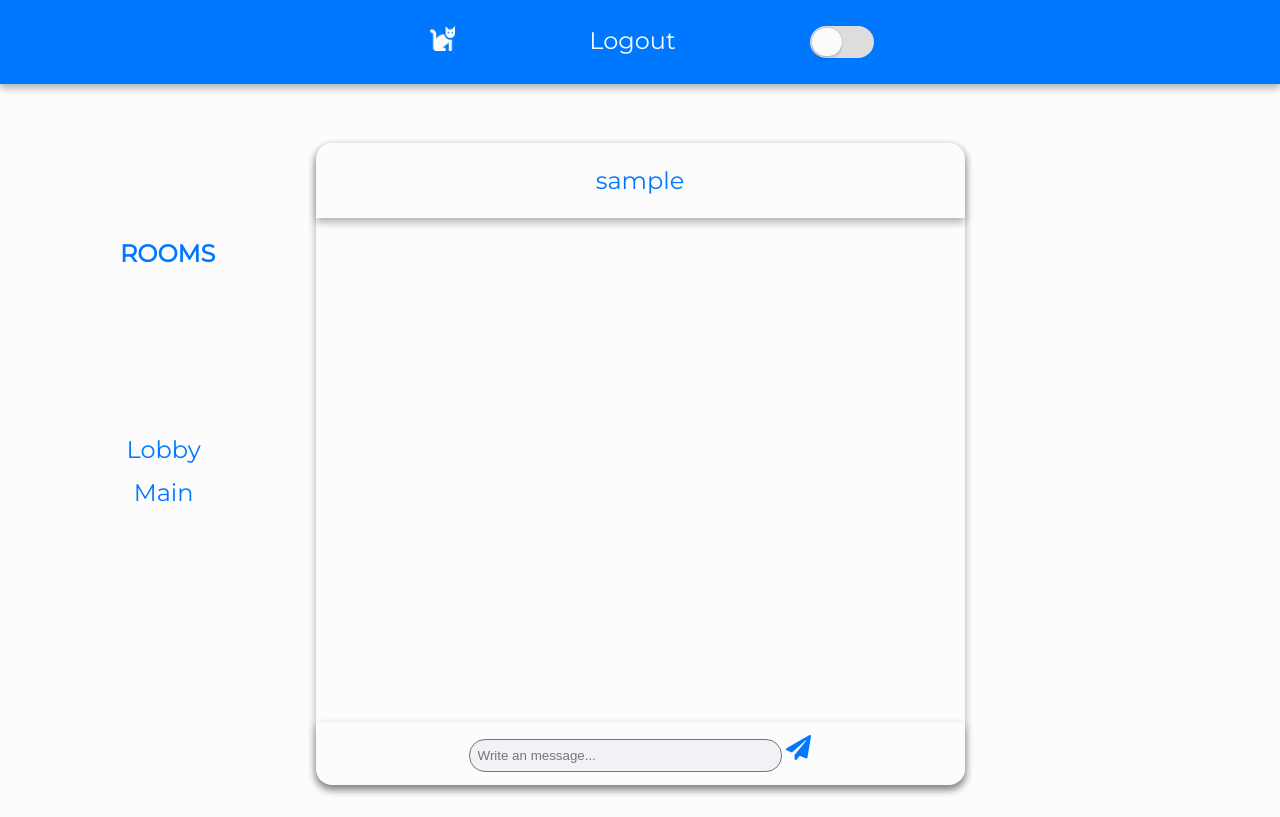
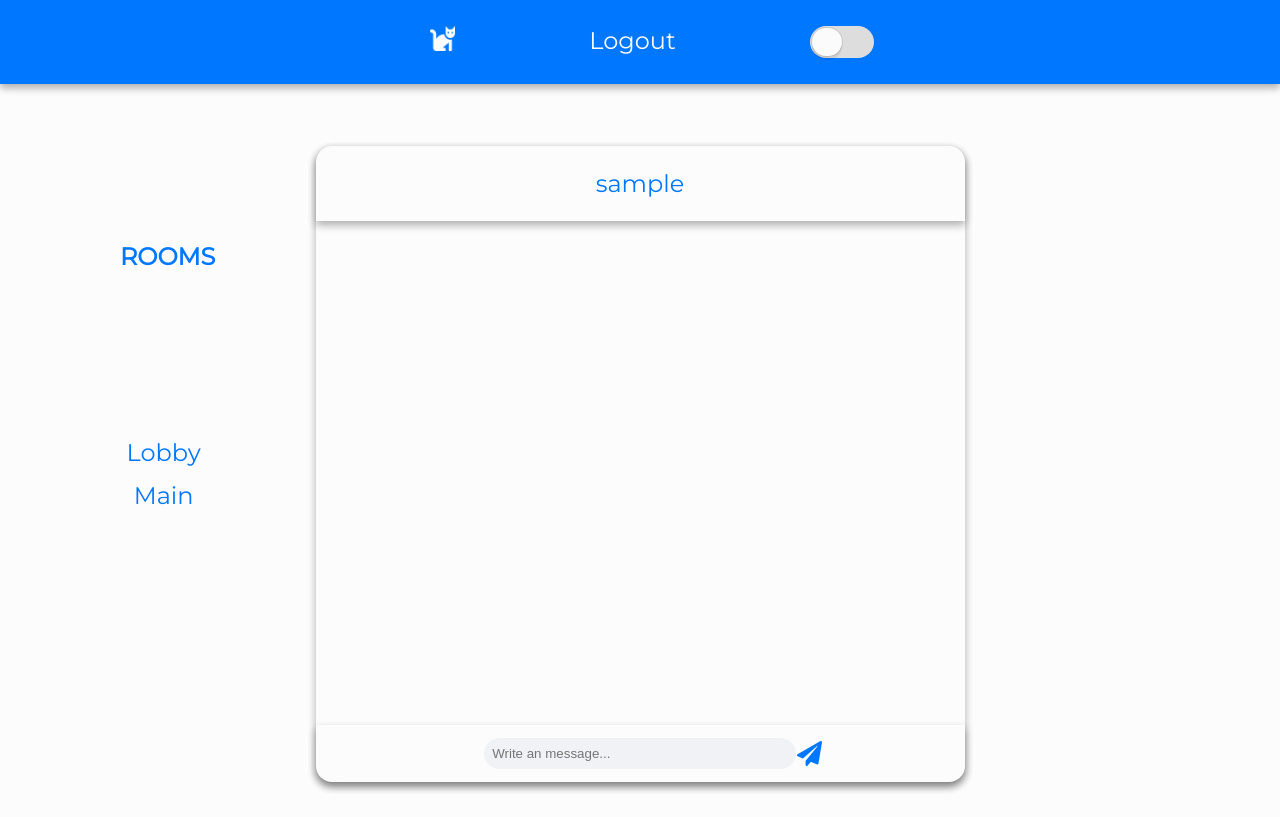
Before and after one commit to zbigniewstefaniuk/chat_app, a Flask app: page /chat in a window 1280 px wide. After the commit the page ends 792 px from the top, so only its background shows below. Run offline with Flask 2, Linux system fonts and the light colour scheme; the visitor is signed in with stand-in values (Sample User, id 1); data comes from the database, SQL or seed files in the repository; some libraries are stand-ins or nearby versions.

Commit message:
updated 0.22 - chat UX

```diff
--- a/static/css/style.css
+++ b/static/css/style.css
@@ -21,6 +21,7 @@ html {
   --shadows-color: 0 4px 8px 0 rgba(0, 0, 0, 0.15), 0 4px 8px 0 rgba(0, 0, 0, 0.19);
   --footer-filter: invert(99%) sepia(5%) saturate(354%) hue-rotate(298deg) brightness(117%) contrast(98%);
   --send-icon-filter: invert(31%) sepia(95%) saturate(3546%) hue-rotate(203deg) brightness(104%) contrast(103%);
+  --input-msg-bg: #f0f2f5;
   --user-txt-msg: #fcfcfc;
   --others-msg-color-txt: #333333;
   --others-msg-bg: #d4d4d4;
@@ -38,6 +39,7 @@ html[data-theme="dark"] {
   --shadows-color: 0 4px 8px 0 rgba(251, 251, 251, 0.2), 0 4px 6px 0 rgba(238, 238, 238, 0.19);
   --footer-filter: invert(33%) sepia(80%) saturate(919%) hue-rotate(318deg) brightness(111%) contrast(109%);
   --send-icon-filter: invert(33%) sepia(80%) saturate(919%) hue-rotate(318deg) brightness(111%) contrast(109%);
+  --input-msg-bg: #313944;
   --user-txt-msg: #fcfcfc;
   --others-msg-color-txt: #fcfcfc;
   --others-msg-bg: #2d353d;
@@ -58,7 +60,6 @@ h1 {
 }
 
 p {
-  text-align: center;
   color: var(--bg);
   grid-area: content;
   font-size: 1.1em;
@@ -575,6 +576,7 @@ html.transition *:after {
   max-height: 55vh;
   /*Make  this section scrolable */
   overflow-y: auto;
+  overflow-wrap: break-word;
 }
 
 #bottom-user-msg-panel {
@@ -598,17 +600,18 @@ html.transition *:after {
   padding-right: 1em;
   padding-top: 0.8em;
   bottom: 0;
+  direction: ltr;
   text-align: center;
-  overflow: hidden;
 }
 
 #send-msg-panel input[type=text] {
   width: 30%;
-  background: #f0f2f5;
+  background: var(--input-msg-bg);
   padding: 0.5rem;
   border-radius: 1rem;
   border-style: solid;
   border-width: 1px;
+  border: none;
   outline: none;
   -webkit-transition: width .25s ease-in-out;
   transition: width .25s ease-in-out;
@@ -621,20 +624,21 @@ html.transition *:after {
   border-radius: 1rem;
   border-style: solid;
   border-width: 1px;
+  border: none;
 }
 
-#user_message .send-btn-icon {
-  position: absolute !important;
-  float: right !important;
-  top: 8px !important;
-  right: 0 !important;
-  padding: 9px 8px !important;
-  -webkit-filter: var(--footer-filter);
-          filter: var(--footer-filter);
+#user_message {
+  position: relative;
 }
 
-#user_message .send-btn-icon:hover {
-  cursor: pointer !important;
+#input-area img {
+  position: absolute !important;
+  top: 15px;
+  padding: 1px !important;
+}
+
+#input-area img:hover {
+  opacity: 80%;
 }
 
 .send-btn-icon {
@@ -643,17 +647,6 @@ html.transition *:after {
   cursor: pointer !important;
 }
 
-/*
-#send-msg-btn {
-    position: absolute;
-    width: 25px;
-    height: auto;
-    float: right;
-    right: 0;
-    padding: 9px 8px;
-    //filter:var(--footer-filter);
-}
-*/
 @-webkit-keyframes fadeIn {
   0% {
     opacity: 0;
@@ -662,6 +655,7 @@ html.transition *:after {
     opacity: 1;
   }
 }
+
 @keyframes fadeIn {
   0% {
     opacity: 0;
@@ -674,8 +668,7 @@ html.transition *:after {
 .others-msg {
   overflow: hidden;
   margin-right: 7em;
-  margin-left: 1em;
-  padding: 0.5em 0.5em 0.5em 1em;
+  padding: 0.5em 0.5em 0.5em 0.5em;
   border-radius: 2em;
   width: auto;
   /* animation */
@@ -692,7 +685,7 @@ html.transition *:after {
 .client-msg {
   margin-right: 7em;
   margin-left: 1em;
-  padding: 0.5em 0.5em 0.5em 1em;
+  padding: 0.5em 0.5em 0.5em 0.5em;
   border-radius: 2em;
   background-color: var(--others-msg-bg);
   width: auto;
@@ -711,14 +704,13 @@ html.transition *:after {
 .my-msg {
   margin-left: 7em;
   margin-right: 1em;
-  padding: 0.5em 0.5em 0.5em 1em;
+  padding: 0.5em 0.5em 0.5em 0.5em;
   border-radius: 2em;
   background-color: var(--color-headings);
   width: -webkit-fit-content;
   width: -moz-fit-content;
   width: fit-content;
   margin-left: auto;
-  margin-right: 1em;
   /* animation */
   -webkit-animation-name: fadeIn;
           animation-name: fadeIn;
@@ -737,6 +729,7 @@ html.transition *:after {
 }
 
 .system-msg {
+  text-align: center;
   margin-right: 1em;
   margin-left: 1em;
   padding: 0.5em 0.5em 0.5em 1em;
--- a/static/css/style.scss
+++ b/static/css/style.scss
@@ -18,6 +18,7 @@ html {
     --footer-filter: invert(99%) sepia(5%) saturate(354%) hue-rotate(298deg) brightness(117%) contrast(98%);
     // filter for send message button
     --send-icon-filter: invert(31%) sepia(95%) saturate(3546%) hue-rotate(203deg) brightness(104%) contrast(103%);
+    --input-msg-bg: #f0f2f5;
     --user-txt-msg: #fcfcfc;
     --others-msg-color-txt: #333333;
     --others-msg-bg: #d4d4d4;
@@ -40,6 +41,7 @@ html[data-theme="dark"] {
     --footer-filter: invert(33%) sepia(80%) saturate(919%) hue-rotate(318deg) brightness(111%) contrast(109%);
     // filter for send message button
     --send-icon-filter: invert(33%) sepia(80%) saturate(919%) hue-rotate(318deg) brightness(111%) contrast(109%);
+    --input-msg-bg: #313944;
     --user-txt-msg: #fcfcfc;
     --others-msg-color-txt: #fcfcfc;
     --others-msg-bg: #2d353d;
@@ -58,12 +60,12 @@ body {
 h1 {
 
     margin: 0;
-    padding: 5em;
+    padding: 4em;
     color: var(--color-headings);
 }
 
 p {
-    text-align: center;
+    //text-align: center;
     color: var(--bg);
     grid-area: content;
     font-size: 1.1em;
@@ -317,7 +319,7 @@ html.transition *:after {
     max-width: 975px;
     padding: 26px 26px;
     flex-direction: row;
-    height: 77px;
+    height: auto; //77px;
     margin: auto;
 }
 
@@ -511,7 +513,7 @@ html.transition *:after {
 }
 
 #display-message-section {
-    //margin-top: 2em;
+
     padding: 2em;
     width: 585px;
     min-height: 55vh;
@@ -520,6 +522,8 @@ html.transition *:after {
     //word-wrap: break-word;
     /*Make  this section scrolable */
     overflow-y: auto;
+    //margin-top: 2em;
+    overflow-wrap: break-word;
 
 }
 
@@ -543,20 +547,19 @@ html.transition *:after {
     padding-right: 1em;
     padding-top: 0.8em;
     bottom: 0;
+    direction: ltr;
     text-align: center;
 
-    overflow: hidden;
-
-    //position: fixed;
 }
 
 #send-msg-panel input[type=text] {
     width: 30%;
-    background: #f0f2f5;
+    background: var(--input-msg-bg);
     padding: 0.5rem;
     border-radius: 1rem;
     border-style: solid;
     border-width: 1px;
+    border: none;
     outline: none;
     transition: width .25s ease-in-out;
 
@@ -570,6 +573,7 @@ html.transition *:after {
     border-radius: 1rem;
     border-style: solid;
     border-width: 1px;
+    border: none;
 
 
     //bordr-color: var(--color-headings);
@@ -577,38 +581,28 @@ html.transition *:after {
     //box-shadow: 0px 1px 1px rgba(0, 0, 0, 0.075) inset, 0px 0px 10px var(--color-headings);
 }
 
-#user_message .send-btn-icon {
-    position: absolute !important;
-    float: right !important;
-    //width: 25px !important;
-    top: 8px !important;
-    right: 0 !important;
-    padding: 9px 8px !important;
-    //position: sticky !important;
-    filter: var(--footer-filter);
+#user_message {
+    position: relative;
 }
 
-#user_message .send-btn-icon:hover {
-    cursor: pointer !important;
+#input-area img {
+    position: absolute !important;
+    //width: 25px !important;
+    top: 15px;
+    //right: 20px;
+    padding: 1px !important;
+    //position: sticky !important;
+}
+
+#input-area img:hover {
+    opacity: 80%;
 }
 
 .send-btn-icon {
-    filter: var(--send-icon-filter)!important;
+    filter: var(--send-icon-filter) !important;
     cursor: pointer !important;
 
 }
-
-/*
-#send-msg-btn {
-    position: absolute;
-    width: 25px;
-    height: auto;
-    float: right;
-    right: 0;
-    padding: 9px 8px;
-    //filter:var(--footer-filter);
-}
-*/
 
 @keyframes fadeIn {
     0% {
@@ -623,8 +617,8 @@ html.transition *:after {
 .others-msg {
     overflow: hidden;
     margin-right: 7em;
-    margin-left: 1em;
-    padding: 0.5em 0.5em 0.5em 1em;
+    //margin-left: 1em;
+    padding: 0.5em 0.5em 0.5em 0.5em;
     border-radius: 2em;
     width: auto;
 
@@ -640,10 +634,10 @@ html.transition *:after {
 .client-msg {
     margin-right: 7em;
     margin-left: 1em;
-    padding: 0.5em 0.5em 0.5em 1em;
+    padding: 0.5em 0.5em 0.5em 0.5em;
     border-radius: 2em;
     background-color: var(--others-msg-bg);
-    width: auto;//fit-content;
+    width: auto; //fit-content;
     color: var(--others-msg-color-txt);
 
 
@@ -657,12 +651,11 @@ html.transition *:after {
 .my-msg {
     margin-left: 7em;
     margin-right: 1em;
-    padding: 0.5em 0.5em 0.5em 1em;
+    padding: 0.5em 0.5em 0.5em 0.5em;
     border-radius: 2em;
     background-color: var(--color-headings);
     width: fit-content;
     margin-left: auto;
-    margin-right: 1em;
 
 
     /* animation */
@@ -679,6 +672,7 @@ html.transition *:after {
 }
 
 .system-msg {
+    text-align: center;
     margin-right: 1em;
     margin-left: 1em;
     padding: 0.5em 0.5em 0.5em 1em;
@@ -710,8 +704,6 @@ html.transition *:after {
     bottom: 100%;
     left: 50%;
     margin-left: -60px;
-
-
 }
 
 .client-msg:hover .timestamp {
--- a/static/scripts/socketio.js
+++ b/static/scripts/socketio.js
@@ -15,7 +15,7 @@ document.addEventListener("DOMContentLoaded", () => {
       const datails_user = document.createElement("snap");
       const details_timestamp = document.createElement("snap");
       const br = document.createElement("br");
-      // this others is for
+      // this others is for other users msg
       const others =  document.createElement("msg");
       // Display user's own message
       if (data.username == username) {
--- a/templates/chat.html
+++ b/templates/chat.html
@@ -59,7 +59,8 @@
                 <div id="send-msg-panel">
                     <div id="input-area">
                         <input type="text" id="user_message" placeholder="Write an message..." autocomplete="off">
-                        <img id="send_message"  class="send-btn-icon" src="/static/images/chat-btn/paper-plane-send.png" alt="send-btn">
+                        <img id="send_message" class="send-btn-icon" src="/static/images/chat-btn/paper-plane-send.png"
+                            alt="send-btn">
                         <!--<button type="button" id="send_message">Send</button> -->
                     </div>
                 </div>
```
Also changed, not shown: README.md.
